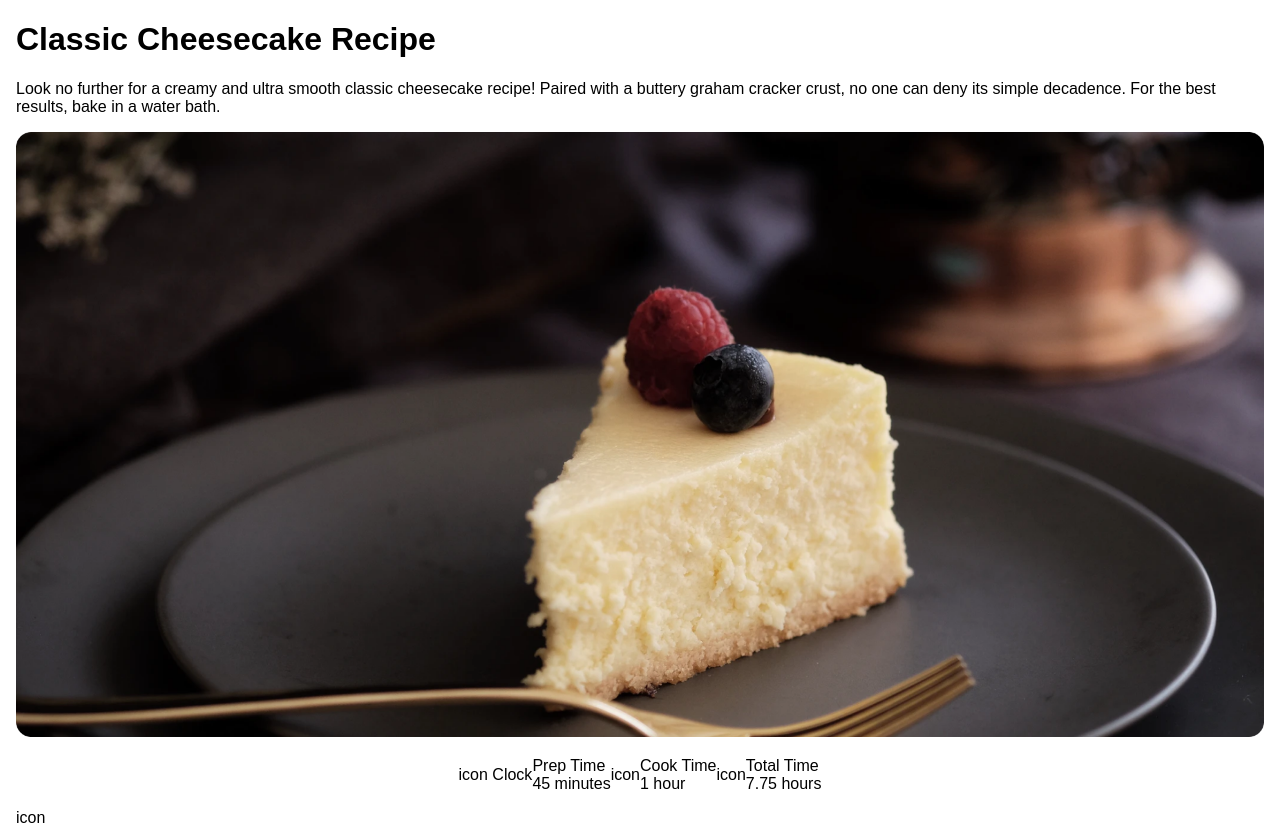
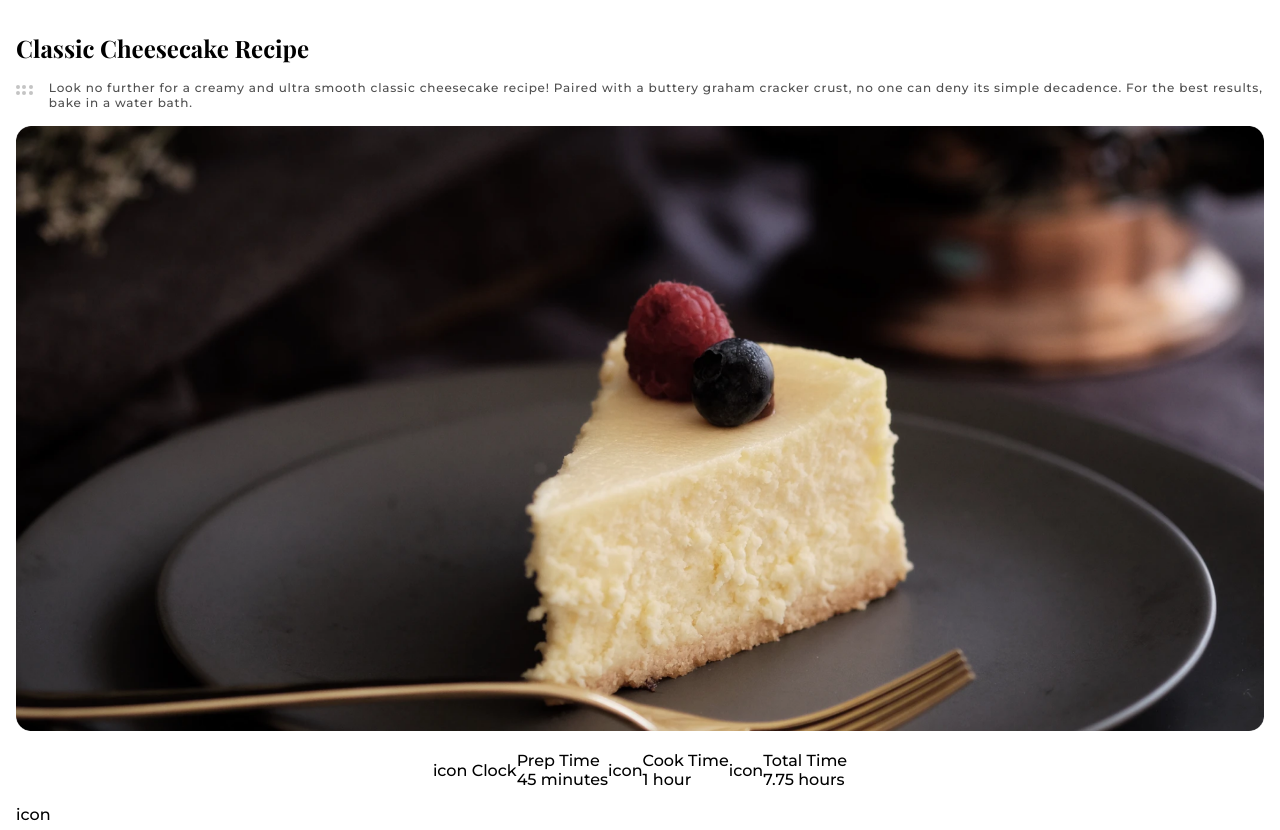
Before and after one commit to csaavedras/devChallenge_recipe-page, a plain HTML site: page index.html in a window 1280 px wide. Shown: the top 830 px of the page. Drawn offline with nearby package versions, Linux system fonts and the light colour scheme; a web font is replaced by a local one.

Commit message:
Update: Header Section

```diff
--- a/index.html
+++ b/index.html
@@ -26,8 +26,20 @@
     <main>
       <header>
         <h1>Classic Cheesecake Recipe</h1>
-        <div>
-          <p>
+        <div class="text_header">
+          <div class="dots">
+            <div class="group_dot">
+              <div class="dot"></div>
+              <div class="dot"></div>
+              <div class="dot"></div>
+            </div>
+            <div class="group_dot">
+              <div class="dot"></div>
+              <div class="dot"></div>
+              <div class="dot"></div>
+            </div>
+          </div>
+          <p class="text_content">
             Look no further for a creamy and ultra smooth classic cheesecake
             recipe! Paired with a buttery graham cracker crust, no one can deny
             its simple decadence. For the best results, bake in a water bath.
--- a/main.css
+++ b/main.css
@@ -11,7 +11,7 @@ font-family: 'Montserrat', sans-serif;
 font-family: 'Playfair Display', serif; */
 
 body {
-  font-family: 'Poppins', sans-serif;
+  font-family: 'Montserrat', sans-serif;
   margin: 0;
   padding: 0;
   box-sizing: border-box;
@@ -20,11 +20,55 @@ body {
 main {
   margin: 0 1em;
 }
+h1 {
+  font-size: 1.5rem;
+  font-weight: 700;
+  font-family: 'Playfair Display', serif;
+  line-height: 2rem;
+}
 img {
   width: 100%;
   height: auto;
   border-radius: 0.8em;
 }
+/* Header Section */
+header {
+  margin-top: 2em;
+}
+.text_header {
+  display: flex;
+  justify-content: start;
+  align-items: start;
+  gap: 1em;
+  margin-bottom: 1em;
+}
+.text_content {
+  font-size: 0.75rem;
+  font-weight: 500;
+  /* font-style: italic; */
+  letter-spacing: 0.8px;
+  margin: 0;
+  padding: 0;
+  line-height: 0.938rem;
+  color: var(--clr_title);
+}
+.dots {
+  display: flex;
+  flex-direction: column;
+  gap: 0.15em;
+  margin-top: 0.3em;
+}
+.group_dot {
+  display: flex;
+  gap: 0.15em;
+}
+.dot {
+  width: 4px;
+  height: 4px;
+  border-radius: 50%;
+  background-color: #c4c4c4;
+}
+
 .resume_recipe {
   display: flex;
   flex-direction: column;
```
